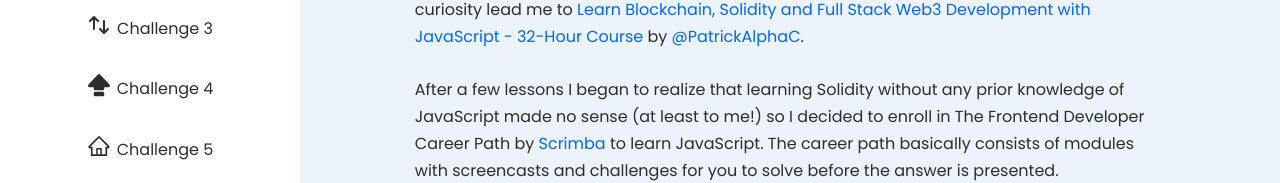
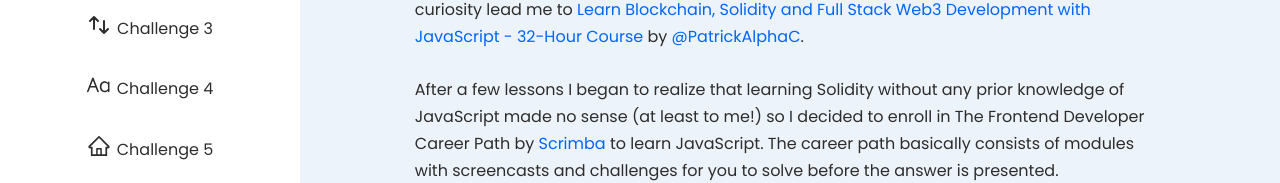
Before and after one commit to pacelliv/jscrimba-challenges-site, a React (Vite) app: page / in a window 1280 px wide. Shown: the part 284-467 px from the top of the page. Built offline with nearby package versions, Linux system fonts and the light colour scheme.

Commit message:
changed challenge 4 icon

```diff
--- a/src/components/sidebar/links.jsx
+++ b/src/components/sidebar/links.jsx
@@ -2,7 +2,7 @@
 import { GiScreaming } from "react-icons/gi"
 import { BiVolumeLow } from "react-icons/bi"
 import { HiOutlineSwitchVertical } from "react-icons/hi"
-import { BsCapslockFill } from "react-icons/bs"
+import { RxLetterCaseCapitalize } from "react-icons/rx"
 
 export const links = [
     {
@@ -27,7 +27,7 @@
     },
     {
         label: "Challenge 4",
-        icon: <BsCapslockFill />,
+        icon: <RxLetterCaseCapitalize />,
         to: "/challenge4",
     },
     {
```
